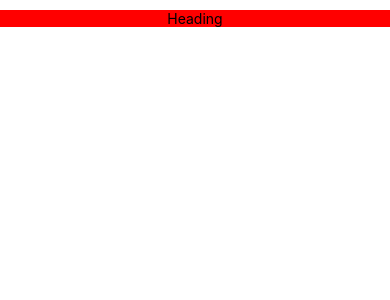
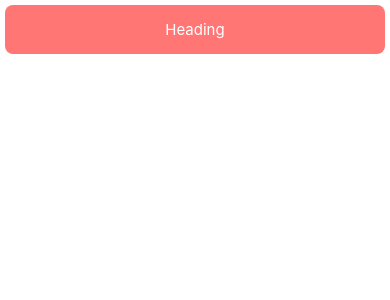
Before and after one commit to dhiyo7/React-Native-FrontEnd-Design, a React Native app: screen / in a window 390 px wide. Shown: the top 300 px of the page. Built offline with nearby package versions, Linux system fonts and the light colour scheme.

Commit message:
Done Header

```diff
--- a/App.js
+++ b/App.js
@@ -17,8 +17,8 @@ class MyApp extends Component {
 // define your styles
 const styles = StyleSheet.create({
   container: {
-    marginTop:10,
-    backgroundColor:'red'
+    flex: 1,
+    margin: 5,
   },
 });
 
--- a/components/Heading.js
+++ b/components/Heading.js
@@ -1,13 +1,13 @@
 //import liraries
-import React, { Component } from 'react';
-import { View, Text, StyleSheet } from 'react-native';
+import React, {Component} from 'react';
+import {View, Text, StyleSheet} from 'react-native';
 
 // create a component
 class Heading extends Component {
   render() {
     return (
       <View style={styles.container}>
-                <Text>Heading</Text>
+        <Text style={styles.header}>Heading</Text>
       </View>
     );
   }
@@ -16,9 +16,15 @@ class Heading extends Component {
 // define your styles
 const styles = StyleSheet.create({
   container: {
-        flex: 1,
-        justifyContent: 'center',
-        alignItems: 'center',
+    borderRadius: 8,
+    backgroundColor: '#ff7675',
+    elevation: 5,
+  },
+  header: {
+    textAlign: 'center',
+    fontSize: 15,
+    marginVertical: 15,
+    color: 'white',
   },
 });
 
```
Lines whose indentation alone changed are shown as unchanged.
